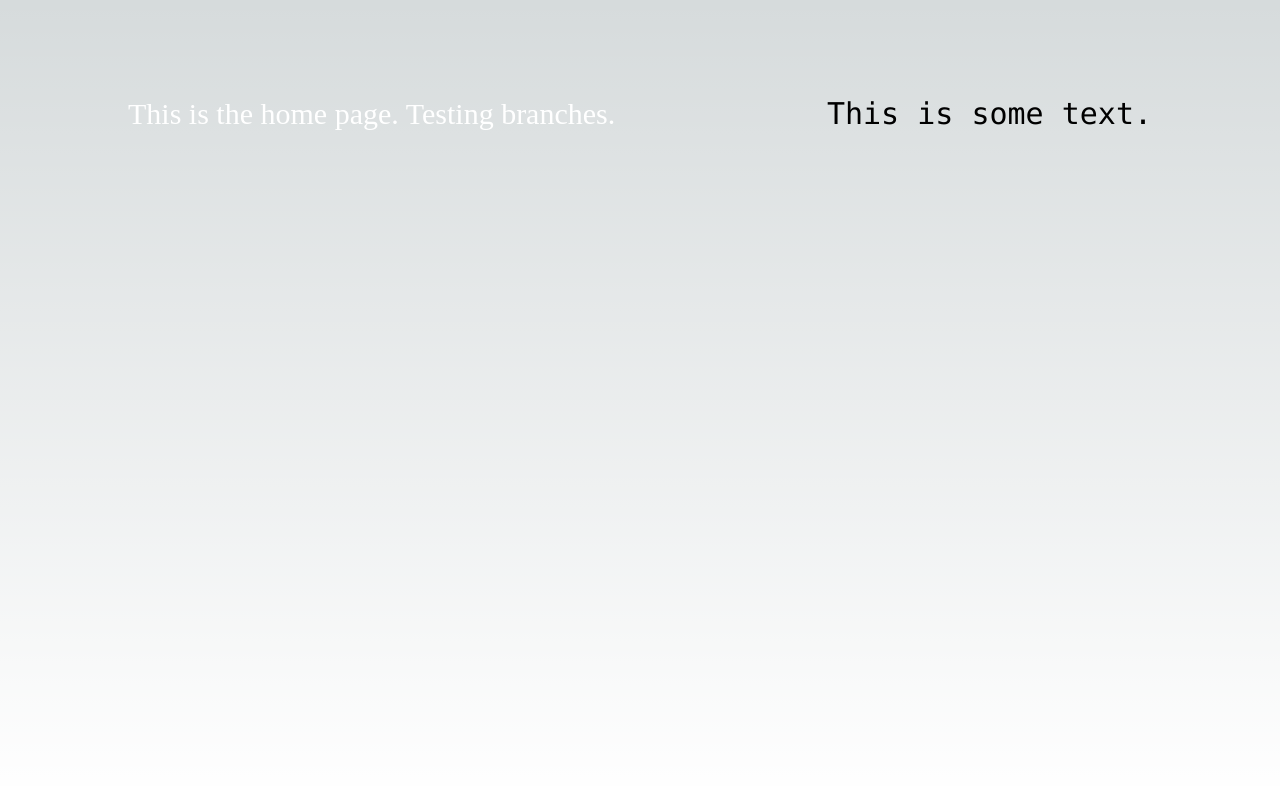
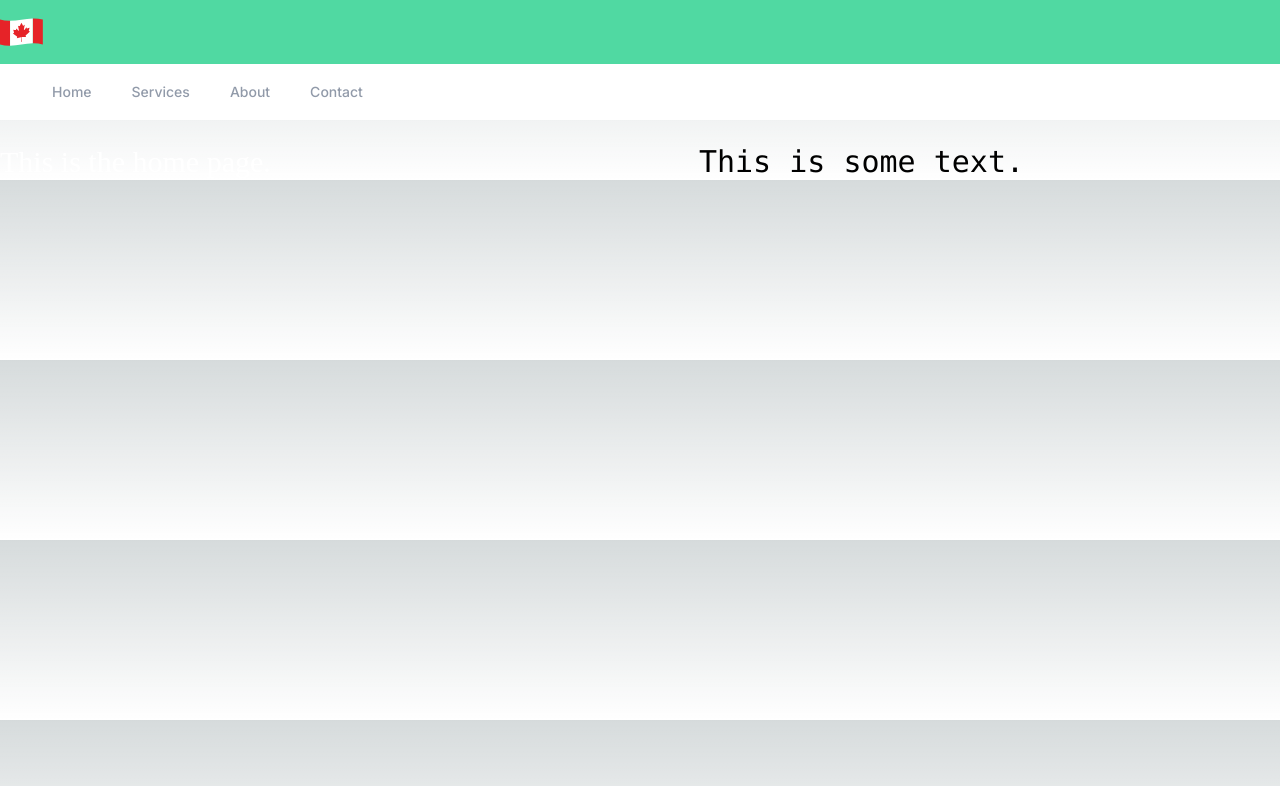
Before and after one commit to samnbogen/petstarz, a Next.js app: page / in a window 1280 px wide. Shown: the top 786 px of the page. Built offline with nearby package versions, Linux system fonts and the light colour scheme.

Commit message:
start of navbar

```diff
--- a/app/navbar.js
+++ b/app/navbar.js
@@ -1,7 +1,45 @@
+import React, { useState } from "react";
 
 export default function Navbar() {
-    return (
-        <nav>
-        </nav>
-    )
+  const [isOpen, setIsOpen] = useState(false);
+
+  return (
+    <nav className="fixed w-full z-10">
+    <div>
+      <div className="bg-green max-w-screen h-16 flex flew-row items-center">
+        <img src={'/flag.svg'} alt="description" />
+      </div>
+      <div className="bg-white flex flew-row items-center justify-between h-14">
+          <div className="flex items-center">
+            <div className="hidden md:block">
+              <div className="ml-10 flex items-baseline space-x-4">
+                <a href="#" className="text-light-gray hover:text-green px-3 py-2 rounded-md text-sm font-medium">Home</a>
+                <a href="#" className="text-light-gray hover:text-green px-3 py-2 rounded-md text-sm font-medium">Services</a>
+                <a href="#" className="text-light-gray hover:text-green px-3 py-2 rounded-md text-sm font-medium">About</a>
+                <a href="#" className="text-light-gray hover:text-green px-3 py-2 rounded-md text-sm font-medium">Contact</a>
+              </div>
+            </div>
+          </div>
+          <div className="-mr-2 flex md:hidden">
+            <button onClick={() => setIsOpen(!isOpen)} className="inline-flex items-center justify-center p-2 rounded-md text-light-gray hover:text-white hover:bg-gray focus:outline-none focus:ring-2 focus:ring-offset-2 focus:ring-offset-gray focus:ring-white">
+              <svg className={`${isOpen ? 'hidden' : 'block'} h-6 w-6`} xmlns="http://www.w3.org/2000/svg" fill="none" viewBox="0 0 24 24" stroke="currentColor" aria-hidden="true">
+                <path strokeLinecap="round" strokeLinejoin="round" strokeWidth={2} d="M4 6h16M4 12h16M4 18h16" />
+              </svg>
+              <svg className={`${isOpen ? 'block' : 'hidden'} h-6 w-6`} xmlns="http://www.w3.org/2000/svg" fill="none" viewBox="0 0 24 24" stroke="currentColor" aria-hidden="true">
+                <path strokeLinecap="round" strokeLinejoin="round" strokeWidth={2} d="M6 18L18 6M6 6l12 12" />
+              </svg>
+            </button>
+          </div>
+        </div>
+      </div>
+      <div className={`${isOpen ? 'block' : 'hidden'} md:hidden`}>
+        <div className="px-2 pt-2 pb-3 space-y-1 sm:px-3">
+          <a href="#" className="text-light-gray hover:bg-gray hover:text-white block px-3 py-2 rounded-md text-base font-medium">Home</a>
+          <a href="#" className="text-light-gray hover:bg-gray hover:text-white block px-3 py-2 rounded-md text-base font-medium">Services</a>
+          <a href="#" className="text-light-gray hover:bg-gray hover:text-white block px-3 py-2 rounded-md text-base font-medium">About</a>
+          <a href="#" className="text-light-gray hover:bg-gray hover:text-white block px-3 py-2 rounded-md text-base font-medium">Contact</a>
+        </div>
+        </div>
+    </nav>
+  );
 }
--- a/app/page.js
+++ b/app/page.js
@@ -1,14 +1,16 @@
-
+"use client";
+import { useState } from 'react';
+import Navbar from './navbar';
 
 export default function Home() {
   return (
-    <main className="flex min-h-screen flex-col items-center justify-between p-24">
-      <div className="z-10 max-w-5xl w-full items-center justify-between font-mono text-sm lg:flex">
+    <main>
+      <Navbar />
+      <div className="z-10 max-w-5xl w-full items-center justify-between font-mono text-sm lg:flex pt-36">
         <h1
-          className="text-3xl text-center text-white hover:text-light-violet z-40"
+          className="text-3xl text-center text-white hover:text-light-gray"
           style={{ fontFamily: 'Pacifico' }}>
             This is the home page.
-            Testing branches.
         </h1>
         <p className="text-3xl text-center">
           This is some text.
```
